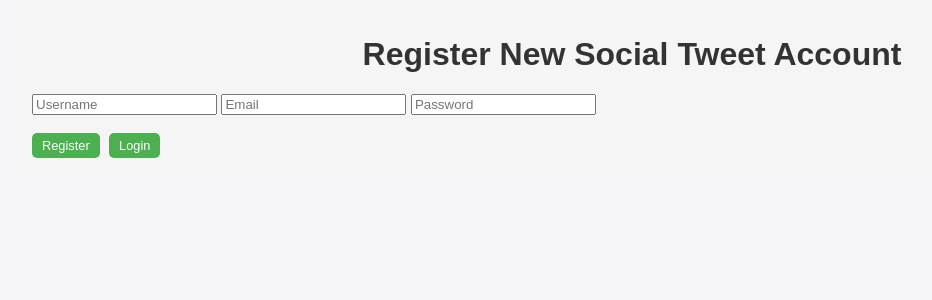
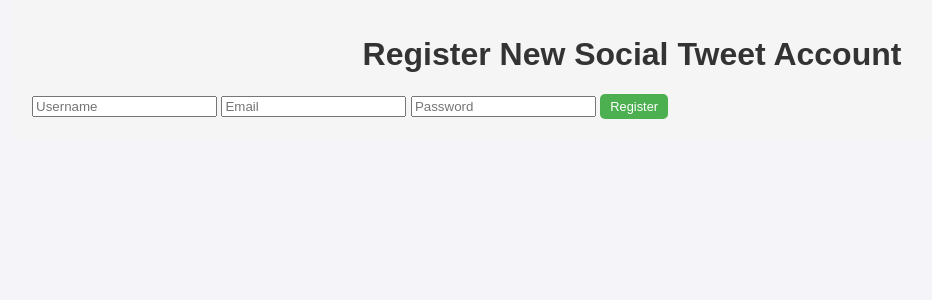
Before and after one commit to tigerhostsolutions/CIS2454-PHP-SOCIAL-TWEET, a PHP site: page /register.php in a window 1280 px wide. Shown: the part 50-350 px from the top of the page, without its empty margins (8-940 px from the left). Run offline with PHP 8.4, Linux system fonts and the light colour scheme.

Commit message:
updated: removed buttons not needed

```diff
--- a/login.php
+++ b/login.php
@@ -36,11 +36,7 @@
             <label >
                 <input type = "password" name = "password" placeholder = "Password" required >
             </label >
-            <br ><br >
             <button type = "submit" formtarget = "_blank" >Login</button >
-            <a href = "register.php" >
-                <button type = "button" >Register</button >
-            </a >
         </form >
     </main >
 
--- a/register.php
+++ b/register.php
@@ -33,11 +33,7 @@
         <label >
             <input type="password" name="password" placeholder="Password" required>
         </label >
-        <br > <br >
         <button type="submit" formtarget="_blank">Register</button>
-        <a href = "login.php" >
-            <button type="button" formtarget="_blank">Login</button>
-        </a >
     </form>
 </main>
 
```
